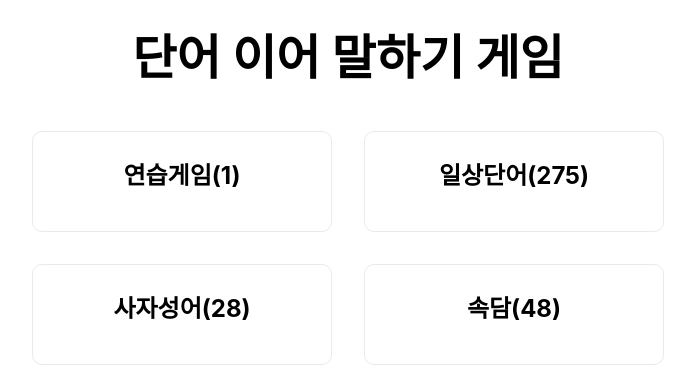
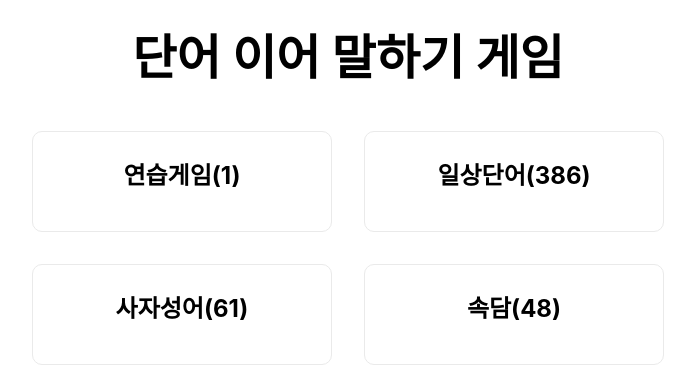
Before and after one commit to minemanemo/word-relay-game, a Next.js app: page / in a window 1280 px wide. Shown: the top 374 px of the page, without its empty margins (292-987 px from the left). Built offline with nearby package versions, Linux system fonts and the light colour scheme.

Commit message:
Add new data sets

```diff
--- a/src/common/daily.ts
+++ b/src/common/daily.ts
@@ -1,47 +1,84 @@
 const daily = [
+  '가나-다라',
+  '가로-세로',
+  '가위-바위',
+  '가정-교사',
+  '가정-교육',
+  '가정-학습',
+  '가족-모임',
+  '가족-사진',
+  '가족-여행',
+  '간식-시간',
+  '간장-게장',
   '간장-치킨',
+  '갈치-조림',
   '갈팡-질팡',
+  '감자-튀김',
   '강강-술래',
   '개과-천선',
+  '건강-검진',
+  '건강-식품',
+  '건물-관리',
   '게르-마늄',
   '게슴-츠레',
+  '겨울-방학',
   '겨울-왕국',
   '견인-지역',
+  '결혼-식장',
   '경상-남도',
   '경상-북도',
   '계란-말이',
   '계좌-번호',
   '고객-센터',
+  '고기-구이',
   '고등-학교',
+  '고등-학생',
   '고속-도로',
   '고슴-도치',
   '고진-감래',
   '골드-미스',
   '곱창-전골',
+  '공원-산책',
   '공중-전화',
   '공지-사항',
+  '공책-필기',
   '과유-불급',
+  '과일-주스',
+  '과자-봉지',
+  '교실-청소',
+  '교통-카드',
+  '구두-닦이',
+  '구름-한점',
   '국가-대표',
   '국민-연금',
   '국민-은행',
   '국민-청원',
+  '국수-그릇',
   '국어-사전',
   '국회-의원',
+  '굴비-조림',
+  '그네-타기',
   '그린-벨트',
   '금상-첨화',
   '금시-초문',
   '급속-충전',
+  '기타-연주',
+  '김밥-천국',
   '김치-찌개',
   '낄끼-빠빠',
   '나무-늘보',
   '나폴-레옹',
+  '날씨-예보',
+  '남산-타워',
   '남자-친구',
+  '내일-모레',
   '네덜-란드',
   '누네-띠네',
   '뉴발-란스',
   '다다-익선',
   '다이-어리',
   '다이-어트',
+  '단풍-구경',
   '닭가-슴살',
   '닭볶-음탕',
   '담임-교사',
@@ -57,18 +94,29 @@ const daily = [
   '두루-치기',
   '두부-김치',
   '드래-곤볼',
+  '딸기-우유',
+  '땅콩-버터',
+  '라면-국물',
+  '레고-블록',
   '롯데-리아',
   '롯데-마트',
   '리락-쿠마',
   '마요-네즈',
+  '마트-쇼핑',
   '만루-홈런',
   '만리-장성',
   '맘스-터치',
+  '맛집-탐방',
+  '매일-신문',
+  '머리-카락',
   '멜로-디언',
   '모나-리자',
   '모래-시계',
+  '모자-쓰기',
   '모차-르트',
   '무념-무상',
+  '무릎-담요',
+  '물병-뚜껑',
   '물은-셀프',
   '뭉게-구름',
   '미끄-럼틀',
@@ -76,19 +124,29 @@ const daily = [
   '밀폐-용기',
   '바겐-세일',
   '바디-로션',
+  '바람-개비',
   '바로-가기',
   '바른-생활',
   '바리-스타',
   '바이-올린',
   '박테-리아',
+  '반찬-그릇',
   '발레-파킹',
   '방방-곡곡',
+  '방학-숙제',
+  '배달-음식',
   '배추-김치',
   '백과-사전',
   '백설-공주',
   '버터-구이',
+  '벚꽃-놀이',
+  '베개-커버',
   '벼룩-시장',
+  '변기-뚜껑',
   '보노-보노',
+  '보드-게임',
+  '보안-카드',
+  '부자-나라',
   '부탄-가스',
   '분리-수거',
   '불가-리아',
@@ -98,30 +156,45 @@ const daily = [
   '블랙-핑크',
   '블루-벨트',
   '블루-투스',
+  '비누-거품',
+  '비닐-봉지',
   '비밀-번호',
   '비타-오백',
   '비트-박스',
   '비트-코인',
+  '사과-나무',
+  '사랑-편지',
   '사용-방법',
   '사자-성어',
   '사주-팔자',
+  '사진-앨범',
   '삼각-김밥',
   '삼각-팬티',
   '삼성-전자',
   '삼시-세끼',
+  '상자-포장',
+  '새우-튀김',
   '샌드-위치',
   '생년-월일',
   '생로-병사',
+  '생선-구이',
+  '생일-파티',
   '생활-용품',
+  '서점-가기',
   '선글-라스',
+  '선물-상자',
   '설왕-설래',
   '성형-외과',
   '세숫-비누',
+  '소금-그릇',
   '소녀-시대',
+  '소파-베개',
   '속도-위반',
+  '손목-밴드',
   '손목-시계',
   '송이-버섯',
   '쇠똥-구리',
+  '수건-걸이',
   '술래-잡기',
   '숯불-구이',
   '스마-트폰',
@@ -135,6 +208,9 @@ const daily = [
   '스포-일러',
   '스핑-크스',
   '승부-차기',
+  '시계-바늘',
+  '시험-공부',
+  '식당-메뉴',
   '신데-렐라',
   '신사-임당',
   '신서-유기',
@@ -148,6 +224,8 @@ const daily = [
   '아디-다스',
   '아이-언맨',
   '아이-패드',
+  '아침-식사',
+  '아침-운동',
   '아카-시아',
   '아프-리카',
   '안전-운전',
@@ -161,31 +239,44 @@ const daily = [
   '어벤-져스',
   '어장-관리',
   '업데-이트',
+  '여름-방학',
   '여자-친구',
+  '여행-가방',
   '연지-곤지',
+  '연필-깎이',
   '영어-사전',
   '영어-학원',
   '영웅-호걸',
   '영재-교육',
   '예방-주사',
   '오버-워치',
+  '오이-무침',
   '오토-바이',
   '올리-브영',
   '와이-파이',
+  '와플-기계',
   '요구-르트',
+  '요리-하기',
   '우루-과이',
   '우리-나라',
   '우리-은행',
+  '우산-꽂이',
+  '운전-면허',
   '원두-커피',
   '웰시-코기',
   '유니-클로',
   '유통-기한',
+  '은행-나무',
   '이모-저모',
+  '이불-커버',
   '이용-약관',
   '인공-지능',
   '인생-네컷',
   '인어-공주',
+  '인형-놀이',
+  '일기-쓰기',
   '일기-예보',
+  '일상-생활',
   '일편-단심',
   '자일-리톨',
   '잠금-모드',
@@ -193,7 +284,9 @@ const daily = [
   '장화-홍련',
   '재롱-잔치',
   '쟁반-짜장',
+  '저녁-식사',
   '저승-사자',
+  '전기-요금',
   '전라-남도',
   '전라-북도',
   '전통-민요',
@@ -202,6 +295,7 @@ const daily = [
   '젝스-키스',
   '종이-접기',
   '좌측-통행',
+  '주방-용품',
   '주의-사항',
   '중고-나라',
   '즐겨-찾기',
@@ -209,6 +303,7 @@ const daily = [
   '직사-광선',
   '차돌-박이',
   '차량-운행',
+  '책상-정리',
   '천지-창조',
   '청소-도구',
   '청양-고추',
@@ -219,9 +314,12 @@ const daily = [
   '충청-남도',
   '충청-북도',
   '치과-의사',
+  '치약-튜브',
   '치어-리더',
   '칠순-잔치',
+  '침대-시트',
   '카놀-라유',
+  '카드-뮤직',
   '카렐-레온',
   '카멜-레온',
   '카사-노바',
@@ -231,6 +329,7 @@ const daily = [
   '카페-베네',
   '코스-모스',
   '코카-콜라',
+  '코트-걸이',
   '퀵서-비스',
   '크레-파스',
   '타임-머신',
@@ -238,26 +337,35 @@ const daily = [
   '탄수-화물',
   '태권-브이',
   '텔레-비전',
+  '토끼-우리',
   '트와-이즈',
   '파닭-치킨',
   '파인-애플',
+  '팬케-이크',
   '페브-리즈',
   '페이-스북',
   '페이-스톡',
+  '포도-주스',
   '포르-투칼',
   '포스-트잇',
+  '폰케-이스',
   '푸드-코트',
   '프로-그램',
   '프로-젝트',
   '플라-스틱',
   '피라-미드',
   '하드-캐리',
+  '하루-종일',
   '하모-니카',
   '하이-패스',
   '학생-회장',
+  '한강-공원',
+  '한복-입기',
+  '할아-버지',
   '함박-웃음',
   '해리-포터',
   '해바-라기',
+  '해변-가기',
   '핸드-크림',
   '햇님-달님',
   '허리-케인',
@@ -268,11 +376,14 @@ const daily = [
   '현장-학습',
   '호랑-나비',
   '호루-라기',
+  '호텔-예약',
   '홈페-이지',
   '홈플-러스',
+  '화초-심기',
   '황금-어장',
   '후라-이팬',
   '휴대-전화',
+  '휴지-걸이',
   '흔들-의자',
 ];
 
--- a/src/common/idiom.ts
+++ b/src/common/idiom.ts
@@ -27,6 +27,39 @@ const idiom = [
   '호사-다마',
   '불로-장생',
   '환골-탈태',
+  '각골-난망',
+  '결초-보은',
+  '고진-감래',
+  '공수-방탄',
+  '구사-일생',
+  '금의-환향',
+  '기고-만장',
+  '기상-천외',
+  '난공-불락',
+  '남녀-노소',
+  '노심-초사',
+  '다사-다난',
+  '대기-만성',
+  '도원-결의',
+  '동고-동락',
+  '동상-이몽',
+  '만고-불변',
+  '만사-형통',
+  '명실-상부',
+  '반신-반의',
+  '백전-백승',
+  '사면-초가',
+  '삼고-초려',
+  '상전-벽해',
+  '안하-무인',
+  '안빈-낙도',
+  '어부-지리',
+  '오합-지졸',
+  '유명-무실',
+  '일석-이조',
+  '일장-춘몽',
+  '일확-천금',
+  '작심-삼일',
 ];
 
 export default idiom;
--- a/src/pages/problem/[id].tsx
+++ b/src/pages/problem/[id].tsx
@@ -81,7 +81,7 @@ const Problem = () => {
             '땡!!!'
           ) : (
             <>
-              {current[0]}
+              {current[0]} {current[1] ? current[1].replace(/[^\s]/g, 'ㅇ') : ''}
               <Timer delay={delay} />
             </>
           )
```
